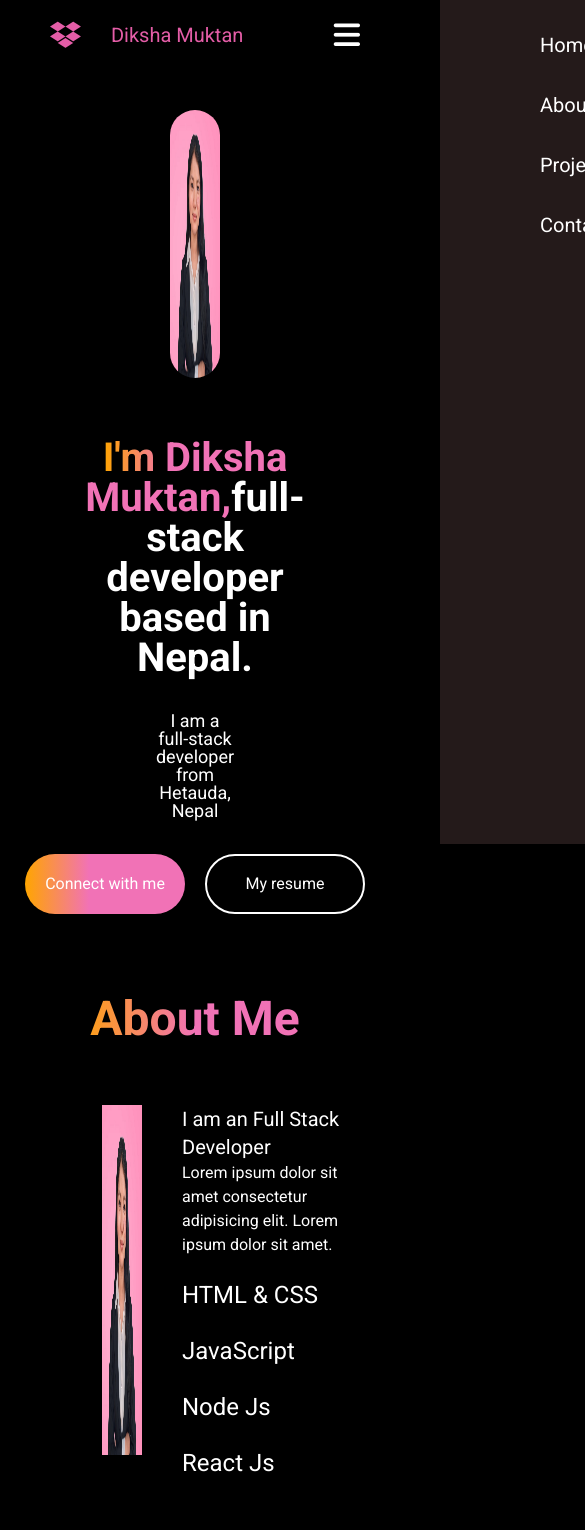
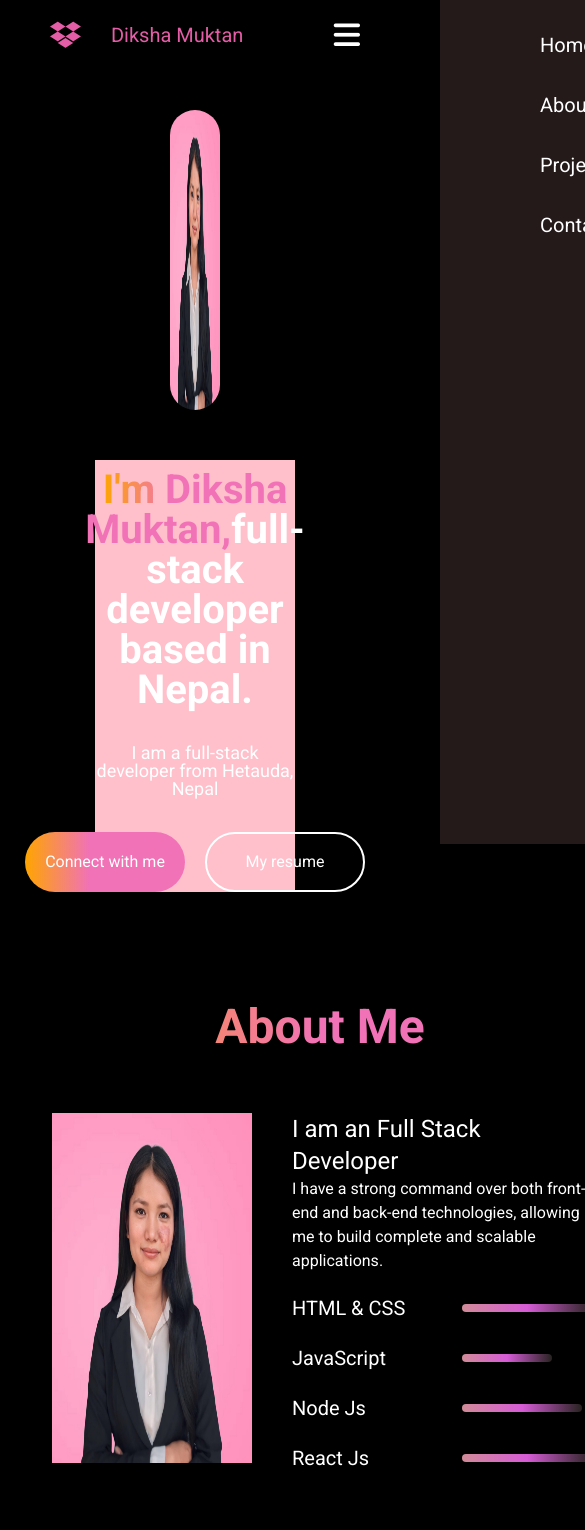
Before and after one commit to dikshamuktan/new-portfolio, a React (Vite) app in the folder frontend/: page / in a window 390 px wide. Shown: the top 1530 px of the page, 585 px wide, since content can reach past the window. Built offline with nearby package versions, Linux system fonts and the light colour scheme.

Commit message:
link added

```diff
--- a/frontend/src/App.jsx
+++ b/frontend/src/App.jsx
@@ -5,6 +5,7 @@ import HomePage from "../pages/homepage";
 import AboutPage from "./components/About";
 import Services from "./components/mywork";
 import Contact from "./components/Contact";
+
 import { BrowserRouter, Routes, Route } from "react-router-dom";
 import "./App.css";
 
--- a/frontend/src/components/About.css
+++ b/frontend/src/components/About.css
@@ -23,7 +23,7 @@
 .skill hr {
   quotes: none;
   border: none;
-  width: 50%;
+  /* width: 50%; */
   height: 8px;
   border-radius: 50px;
   background: linear-gradient(
@@ -32,6 +32,18 @@
     rgb(214, 92, 214),
     rgb(38, 35, 31)
   );
+}
+.first {
+  width: 70%;
+}
+.second {
+  width: 50%;
+}
+.third {
+  width: 60%;
+}
+.forth {
+  width: 80%;
 }
 .download {
   justify-content: center;
@@ -44,7 +56,7 @@
 .skills {
   display: flex;
   flex-direction: row;
-  gap: 30px;
+  gap: 10px;
   justify-content: space-between;
   margin: 10px 100px;
 }
@@ -85,22 +97,34 @@
   }
 }
 
-/* @media (max-width: 540px) {
+@media (max-width: 640px) {
   .aboutpage {
-    margin: 10px 10px;
     display: flex;
+    margin-left: 20px;
+    width: 600px;
   }
 
   .second-img {
-    width: 250px;
+    width: 200px;
     height: 350px;
   }
-  .skill {
-    width: 250px;
-    gap: 0px;
-    display: flex;
-  }
+
   .skill p {
     font-size: 20px;
   }
-} */
+  .about-right {
+    width: 300px;
+  }
+  .first {
+    width: 100%;
+  }
+  .second {
+    width: 30%;
+  }
+  .third {
+    width: 40%;
+  }
+  .forth {
+    width: 45%;
+  }
+}
--- a/frontend/src/components/About.jsx
+++ b/frontend/src/components/About.jsx
@@ -15,28 +15,29 @@ function AboutPage() {
         </div>
         <div className="about-right flex flex-col gap-5">
           <div>
-            <p className="text-xl">I am an Full Stack Developer</p>
+            <p className="text-2xl">I am an Full Stack Developer</p>
             <p>
-              Lorem ipsum dolor sit amet consectetur adipisicing elit. Lorem
-              ipsum dolor sit amet.
+              I have a strong command over both front-end and back-end
+              technologies, allowing me to build complete and scalable
+              applications.
             </p>
           </div>
           <div className=" flex about-skill gap-5 flex-col">
-            <div className="skill">
+            <div className="skill sm:gap-1 xl:gap-5">
               <p>HTML & CSS</p>
-              <hr style={{ width: "80%" }} />
+              <hr className="first" />
             </div>
-            <div className="skill">
+            <div className="skill sm:gap-1 xl:gap-5">
               <p>JavaScript</p>
-              <hr style={{ width: "40%" }} />
+              <hr className="second" />
             </div>
-            <div className="skill">
+            <div className="skill sm:gap-1 xl:gap-5">
               <p>Node Js</p>
-              <hr style={{ width: "50%" }} />
+              <hr className="third" />
             </div>
-            <div className="skill">
+            <div className="skill sm:gap-1 xl:gap-5">
               <p>React Js</p>
-              <hr style={{ width: "70%" }} />
+              <hr className="forth" />
             </div>
           </div>
         </div>
--- a/frontend/src/components/Contact.jsx
+++ b/frontend/src/components/Contact.jsx
@@ -25,7 +25,7 @@ function Contact() {
     }
   };
   return (
-    <div id="contact" className="contact">
+    <div id="contact" className="contact sm:h-sereen">
       <h1 className="content text-center  text-5xl font-bold ">Get in touch</h1>
       <div className="contact-section">
         <div className="contact-left">
@@ -47,7 +47,7 @@ function Contact() {
             </a>
           </ul>
         </div>
-        <form onSubmit={Submit} className="contact-right">
+        <form onSubmit={Submit} className="contact-right ">
           <div className="bottom-r flex flex-col gap-5">
             <label>
               Your Name <br />
@@ -56,7 +56,7 @@ function Contact() {
                 type="text"
                 name="name"
                 placeholder=" Enter your name"
-                style={{ height: "40px", width: "400px" }}
+                // style={{ height: "40px", width: "400px" }}
               />
             </label>
             <label>
@@ -66,12 +66,12 @@ function Contact() {
                 type="text"
                 name="email"
                 placeholder=" Enter your email"
-                style={{ height: "40px", width: "400px" }}
+                // style={{ height: "40px", width: "400px" }}
               />
             </label>
 
             <textarea
-              style={{ width: "400px" }}
+              // style={{ width: "400px" }}
               className="messagebox bg-black p-2 text-white border border-pink-300"
               cols="100"
               rows="10"
--- a/frontend/src/components/Hero.css
+++ b/frontend/src/components/Hero.css
@@ -87,3 +87,21 @@ span {
     text-align: center;
   }
 }
+@media (max-width: 640px) {
+  .hero.img {
+    width: 400px;
+  }
+  .hero-content {
+    width: 400px;
+  }
+}
+
+@media (max-width: 425px) {
+  .hero.img {
+    width: auto;
+  }
+  .hero-content {
+    width: 200px;
+    background-color: pink;
+  }
+}
--- a/frontend/src/components/Hero.jsx
+++ b/frontend/src/components/Hero.jsx
@@ -1,9 +1,10 @@
 import React from "react";
+import { Link } from "react-router-dom";
 import "./Hero.css";
 
 const Hero = () => {
   return (
-    <div id="home" className="hero">
+    <div className="hero">
       <img className="rounded-full" src="./my-img.jpeg" />
       <div className="hero-content flex flex-col gap-6">
         <h1 className="big text-5xl font-bold gap-5">
@@ -16,7 +17,9 @@ const Hero = () => {
         </p>
 
         <div className="flex gap-5">
-          <h2 className="hero-connect rounded-full">Connect with me</h2>
+          <Link to="/more-info" className="hero-connect rounded-full">
+            Connect with me
+          </Link>
           <h3 className="hero-resume">My resume</h3>
         </div>
       </div>
--- a/frontend/src/components/contact.css
+++ b/frontend/src/components/contact.css
@@ -44,9 +44,41 @@
 i {
   font-size: 30px;
 }
+
+.contact-right input {
+  height: 40px;
+  width: 400px;
+}
+textarea {
+  width: 400px;
+}
 @media (max-width: 768px) {
   .contact {
     width: 700px;
     margin: 20px 40px;
   }
 }
+
+@media (max-width: 640px) {
+  .contact {
+    width: 600px;
+    justify-content: center;
+    align-items: center;
+  }
+  .contact-right {
+    display: flex;
+
+    margin-right: 20px;
+    width: 270px;
+  }
+  .contact-left {
+    width: 250px;
+  }
+  .contact-right input {
+    height: 40px;
+    width: 260px;
+  }
+  textarea {
+    width: 260px;
+  }
+}
--- a/frontend/src/components/mywork.jsx
+++ b/frontend/src/components/mywork.jsx
@@ -32,9 +32,9 @@ function Services() {
           <p className="text-xl font-bold text-center p-2">To Do's</p>
         </div>
       </div>
-      <div>
+      {/* <div>
         <h1>Tools i use</h1>
-      </div>
+      </div> */}
     </div>
   );
 }
```
